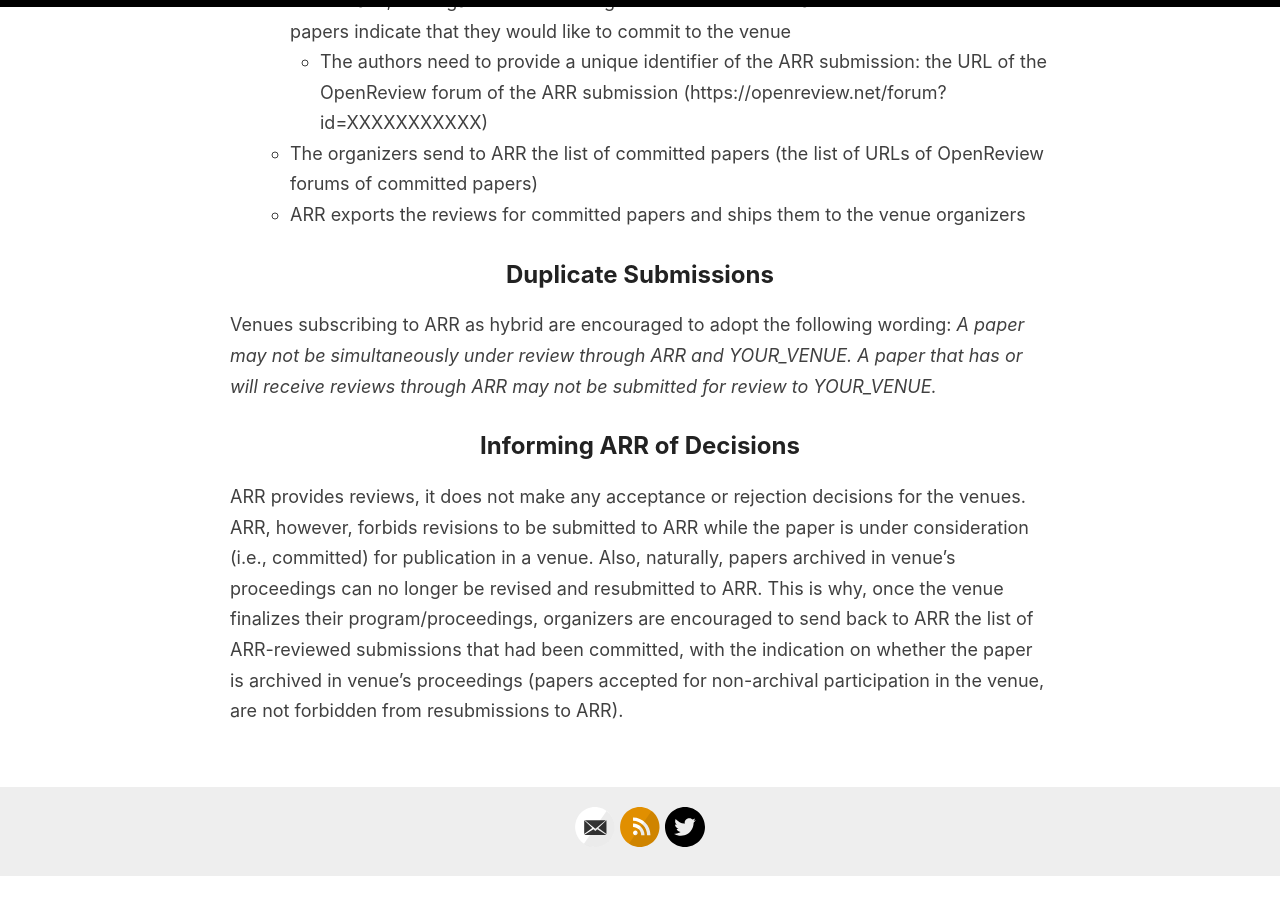
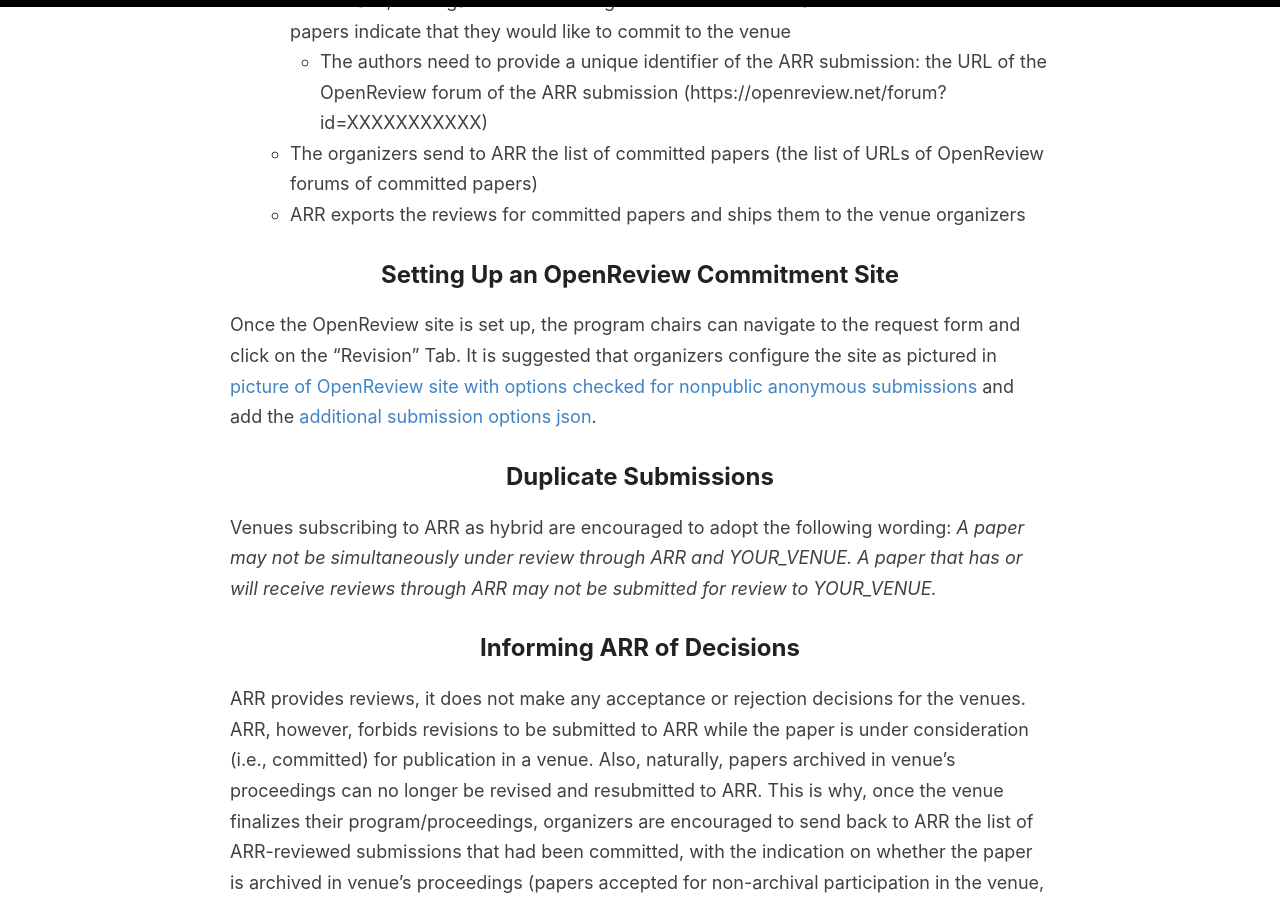
Before and after one commit to amitmerchant1990/reverie, a Jekyll site: the page built from organizers.md, in a window 1280 px wide and 900 px high, scrolled down 1764 px. Built offline with Jekyll 4.4.1, drawn with Linux system fonts in a browser that asks for light colours; before the commit the page ends 2640 px from its top, so only the background shows below that.

Commit message:
Update organizers.md

```diff
--- a/organizers.md
+++ b/organizers.md
@@ -39,6 +39,10 @@
 	- The organizers send to ARR the list of committed papers (the list of URLs of OpenReview forums of committed papers)
 	- ARR exports the reviews for committed papers and ships them to the venue organizers
 
+## Setting Up an OpenReview Commitment Site
+
+Once the OpenReview site is set up, the program chairs can navigate to the request form and click on the "Revision" Tab. It is suggested that organizers configure the site as pictured in [picture of OpenReview site with options checked for nonpublic anonymous submissions](https://aclrollingreview.org/images/VenuesOR.png) and add the [additional submission options json](commitments.json).
+
 ## Duplicate Submissions
 
 Venues subscribing to ARR as hybrid are encouraged to adopt the following wording: *A paper may not be simultaneously under review through ARR and YOUR_VENUE. A paper that has or will receive reviews through ARR may not be submitted for review to YOUR_VENUE.*
```
